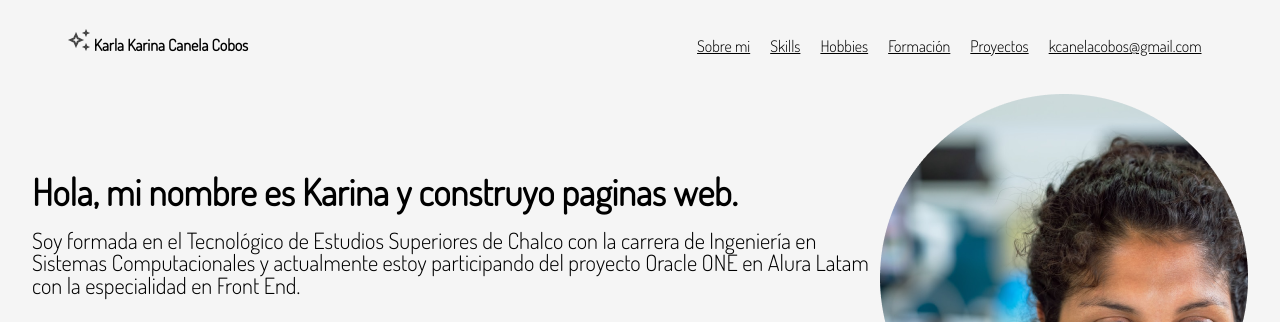
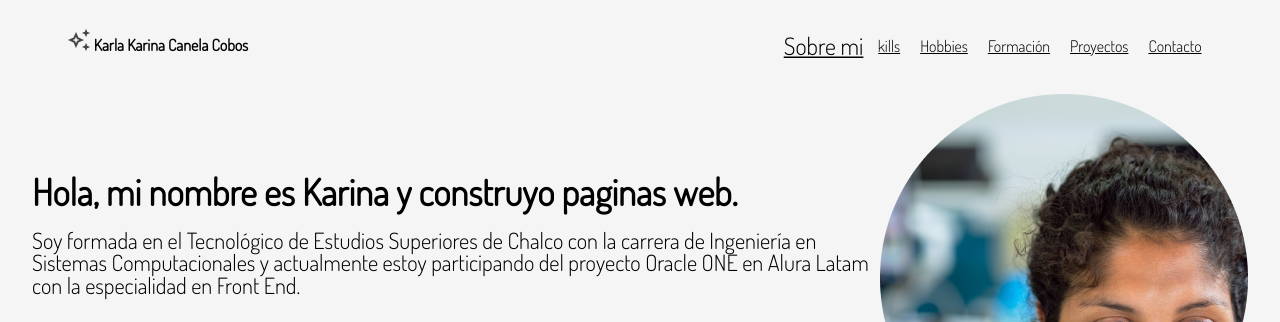
Before and after one commit to KarinaCanela/Challenge_Portafolio, a plain HTML site: page index.html in a window 1280 px wide. In both pictures the pointer is over the link "Sobre mi". Shown: the top 322 px of the page. Drawn offline with Linux system fonts and the light colour scheme.

Commit message:
Se añadio efecto al menu

```diff
--- a/css/header.css
+++ b/css/header.css
@@ -36,3 +36,9 @@
 .headerPrincipal-nav {
     display: flex;
 }
+
+.headerPrincipal-nav-link:hover {
+	transform: scale(1.5);
+	background: var(--cor-de-fundo);
+	transition: width 2s;
+}
--- a/index.html
+++ b/index.html
@@ -31,7 +31,7 @@
                     <a class="headerPrincipal-nav-link" href="#hobbies">Hobbies</a>
                     <a class="headerPrincipal-nav-link" href="#formacion">Formación</a>
                     <a class="headerPrincipal-nav-link" href="#xp">Proyectos</a>
-                    <a class="headerPrincipal-nav-link" href="#contacto">kcanelacobos@gmail.com</a>
+                    <a class="headerPrincipal-nav-link" href="#contacto">Contacto</a>
                 </nav>
             </div>
         </header>
```
